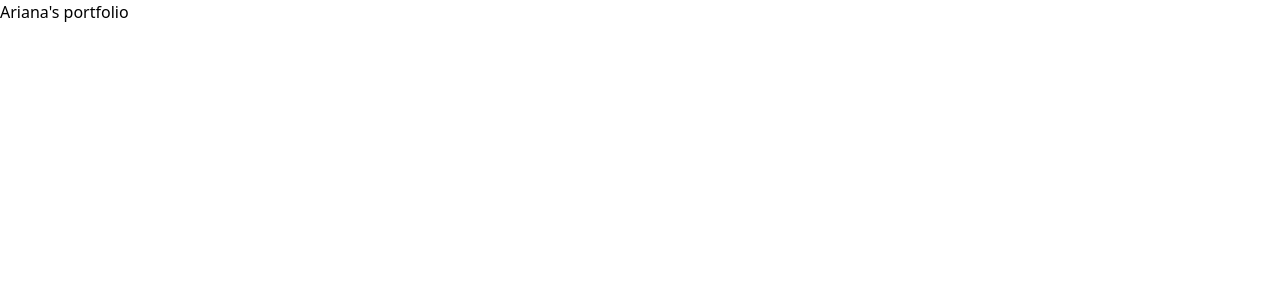
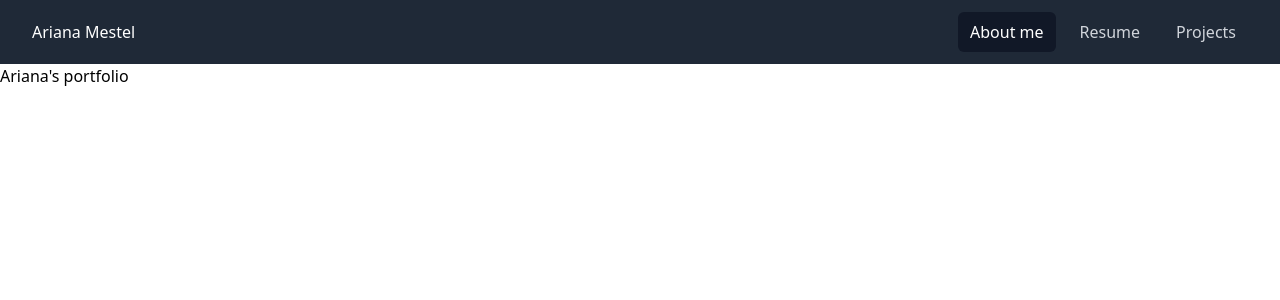
Before and after one commit to arianamestel/arianamestel.github.io, a React (Create React App) app: page / in a window 1280 px wide. Shown: the top 300 px of the page. Built offline with nearby package versions, Linux system fonts and the light colour scheme.

Commit message:
responsive nav bar

```diff
--- a/package.json
+++ b/package.json
@@ -4,6 +4,7 @@
   "private": true,
   "dependencies": {
     "@craco/craco": "^6.2.0",
+    "@headlessui/react": "^1.4.0",
     "@testing-library/jest-dom": "^5.11.4",
     "@testing-library/react": "^11.1.0",
     "@testing-library/user-event": "^12.1.10",
--- a/src/App.js
+++ b/src/App.js
@@ -1,7 +1,9 @@
+import NavBar from "./components/NavBar";
 function App() {
   return (
     <div className="App">
       <header className="App-header">
+        <NavBar />
         <p>Ariana's portfolio</p>
       </header>
     </div>
--- /dev/null
+++ b/src/components/NavBar.js
@@ -0,0 +1,70 @@
+import React, { useState } from "react";
+import { Disclosure } from "@headlessui/react";
+import { MenuIcon, XIcon } from "@heroicons/react/outline";
+import NavButton from "./NavButton";
+
+const navigation = [
+  { name: "About me", href: "#" },
+  { name: "Resume", href: "#" },
+  { name: "Projects", href: "#" },
+];
+
+export const NavBar = () => {
+  const [activeButton, setActiveButton] = useState(0);
+  return (
+    <Disclosure as="nav" className="bg-gray-800">
+      {({ open }) => (
+        <>
+          <div className="max-w-7xl mx-auto px-2 sm:px-6 lg:px-8">
+            <div className="relative flex items-center justify-between h-16">
+              {/* hamburger for mobile */}
+              <div className="absolute inset-y-0 right-0 flex items-center sm:hidden">
+                <Disclosure.Button className="inline-flex items-center justify-center p-2 rounded-md text-gray-400 hover:text-white hover:bg-gray-700 focus:outline-none focus:ring-2 focus:ring-inset focus:ring-white">
+                  <span className="sr-only">Open main menu</span>
+                  {open ? (
+                    <XIcon className="block h-6 w-6" aria-hidden="true" />
+                  ) : (
+                    <MenuIcon className="block h-6 w-6" aria-hidden="true" />
+                  )}
+                </Disclosure.Button>
+              </div>
+
+              <div className="absolute inset-y-0 left-0 flex items-center text-white">
+                Ariana Mestel
+              </div>
+
+              <div className="flex-1 flex items-center justify-end">
+                <div className="hidden sm:block sm:ml-6">
+                  <div className="flex space-x-3">
+                    {navigation.map((item, i) => (
+                      <NavButton
+                        key={item.name}
+                        {...item}
+                        isActive={activeButton === i}
+                        handleNavButtonClick={() => setActiveButton(i)}
+                      />
+                    ))}
+                  </div>
+                </div>
+              </div>
+            </div>
+          </div>
+          <Disclosure.Panel className="sm:hidden">
+            <div className="px-2 pt-2 pb-3 space-y-1">
+              {navigation.map((item, i) => (
+                <NavButton
+                  key={item.name}
+                  {...item}
+                  isActive={activeButton === i}
+                  handleNavButtonClick={() => setActiveButton(i)}
+                />
+              ))}
+            </div>
+          </Disclosure.Panel>
+        </>
+      )}
+    </Disclosure>
+  );
+};
+
+export default NavBar;
--- /dev/null
+++ b/src/components/NavButton.js
@@ -0,0 +1,26 @@
+import React from "react";
+
+function classNames(...classes) {
+  return classes.filter(Boolean).join(" ");
+}
+
+export const NavButton = ({ name, href, isActive, handleNavButtonClick }) => {
+  return (
+    <a
+      key={name}
+      href={href}
+      onClick={handleNavButtonClick}
+      className={classNames(
+        isActive
+          ? "bg-gray-900 text-white"
+          : "text-gray-300 hover:bg-gray-700 hover:text-white",
+        "block px-3 py-2 rounded-md text-base font-medium"
+      )}
+      aria-current={isActive ? "page" : undefined}
+    >
+      {name}
+    </a>
+  );
+};
+
+export default NavButton;
```
Also changed, not shown: 1 other file (tests, documents, lock files or other folders).
